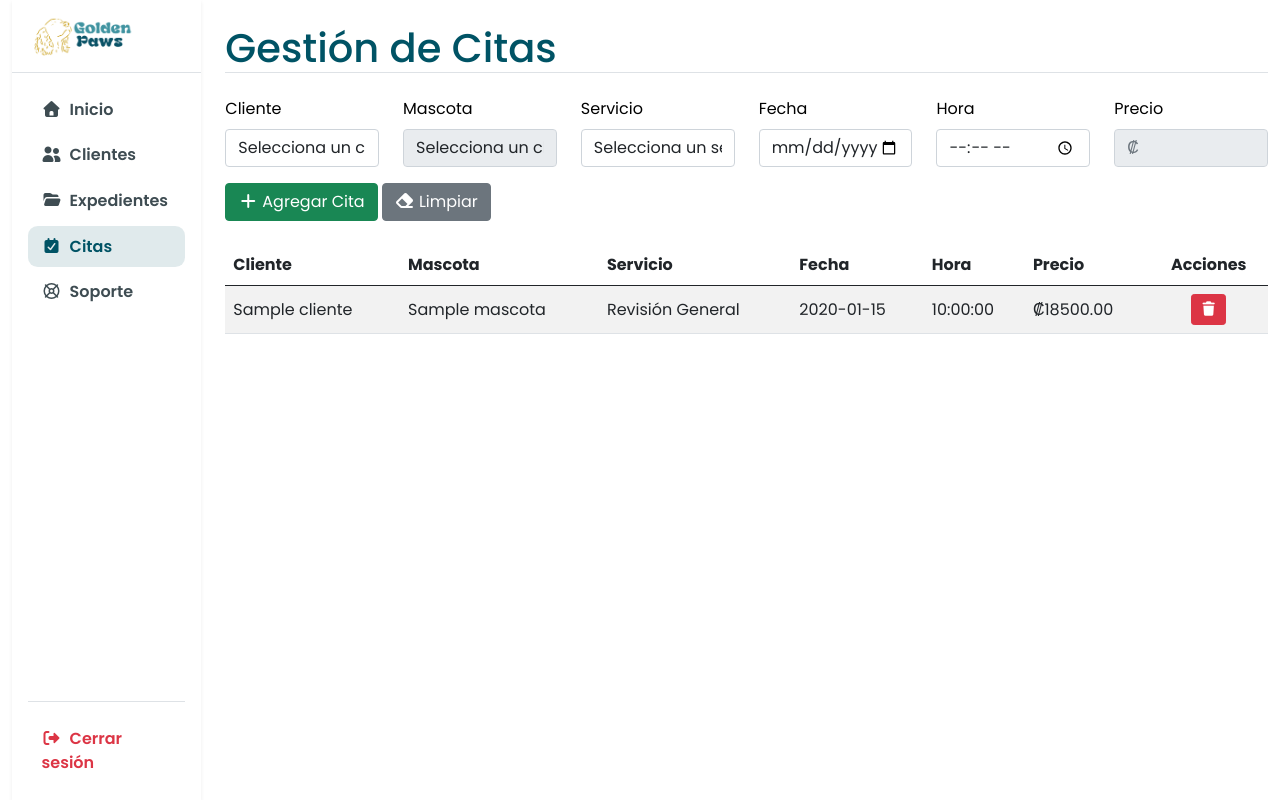
After one commit to susan0104/sc502-3c2025-grupo6, a PHP site: page /pages/citas/gestion-citas.php in a window 1280 px wide. The commit adds this page. Run offline with PHP 8.4, Linux system fonts and the light colour scheme; the visitor is signed in with stand-in values (Sample User, id 1); data comes from the database, SQL or seed files in the repository; tables that the repository leaves empty or names only in its code hold one stand-in row (values such as "Sample post"); some libraries are stand-ins or nearby versions.

Commit message:
Squashed commit of the following:
commit 2baa3a00a36eada95d4c69ad15f983ca37b41c33
Author: Susan Benavides <81941175+susan0104@users.noreply.github.com>
Date:   Thu Dec 11 16:57:17 2025 -0600

    Squashed commit of the following:

    commit a53ccf169041e21b4a48b44bda3d0405904793b3
    Merge: e7bafe6 b7a0350
    Author: Susan Benavides <81941175+susan0104@users.noreply.github.com>
    Date:   Thu Dec 11 12:32:09 2025 -0600

        Merge pull request #8 from susan0104/feature-matias-GestionCitas

        Ajustes matias gestion citas

    commit b7a0350ce30b0cfd141692b65e5a0564c53417ef
    Merge: 842362e e7bafe6
    Author: Mat_dweb <110640534+Matdweb@users.noreply.github.com>
    Date:   Thu Dec 11 00:52:36 2025 -0600

        Merge branch 'main' into feature-matias-GestionCitas

    commit 842362e5c71b62c33b8dc7f311405f147b88f3b7
    Author: mat_dweb <mat.dweb28@gmail.com>
    Date:   Thu Dec 11 00:48:39 2025 -0600

        ajustes a modulo de citas para adpatacion con nueva base de datos

    commit 3a3eefe1601d0d80dc20cddff5bb16a20f05100e
    Author: mat_dweb <mat.dweb28@gmail.com>
    Date:   Thu Dec 11 00:48:19 2025 -0600

        nuevo diseño ajustado de base de datos

```diff
--- a/layout/aside-links.php
+++ b/layout/aside-links.php
@@ -20,14 +20,8 @@
         </li>
 
         <li class="nav-item">
-            <a class="nav-link <?= $paginaActiva === 'citas' ? 'active' : '' ?>" href="../gestion-citas.php">
+            <a class="nav-link <?= $paginaActiva === 'citas' ? 'active' : '' ?>" href="../citas/gestion-citas.php">
                 <i class="fa-solid fa-calendar-check me-2"></i>Citas
-            </a>
-        </li>
-
-        <li class="nav-item">
-            <a class="nav-link <?= $paginaActiva === 'reportes' ? 'active' : '' ?>" href="#">
-                <i class="fa-solid fa-chart-line me-2"></i>Reportes
             </a>
         </li>
 
--- /dev/null
+++ b/pages/citas/gestion-citas.js
@@ -0,0 +1,264 @@
+let citaAEditar = null;
+let citaPendienteEliminar = null;
+const btnAgregar = document.getElementById("btnAgregar");
+const modal = new bootstrap.Modal(document.getElementById("modalAdvertencia"));
+
+document.getElementById("btnAgregar").addEventListener("click", agregarCita);
+document
+  .getElementById("btnLimpiar")
+  .addEventListener("click", limpiarFormulario);
+document
+  .getElementById("btnConfirmarCancelacion")
+  .addEventListener("click", confirmarEliminacion);
+
+async function agregarCita() {
+  const cliente = document.getElementById("cliente").value.trim();
+  const mascota = document.getElementById("mascota").value.trim();
+  const servicio = document.getElementById("servicio").value.trim();
+  const fecha = document.getElementById("fecha").value;
+  const hora = document.getElementById("hora").value;
+  const precio = document.getElementById("precio").value;
+
+  const Toast = Swal.mixin({
+    toast: true,
+    position: "top-end",
+    showConfirmButton: false,
+    timer: 3000,
+    timerProgressBar: true,
+    background: "#fff",
+    color: "#000",
+    didOpen: (toast) => {
+      toast.addEventListener("mouseenter", Swal.stopTimer);
+      toast.addEventListener("mouseleave", Swal.resumeTimer);
+    },
+  });
+
+  if (!cliente || !mascota || !servicio || !fecha || !hora || !precio) {
+    Toast.fire({ icon: "warning", title: "Debe completar todos los campos" });
+    return;
+  }
+
+  if (citaAEditar) {
+    const formData = new FormData();
+    formData.append("id_cita", citaAEditar.id);
+    formData.append("cliente", cliente);
+    formData.append("mascota", mascota);
+    formData.append("servicio", servicio);
+    formData.append("fecha", fecha);
+    formData.append("hora", hora);
+    formData.append("estado", citaAEditar.estado);
+    formData.append("precio", precio);
+    citaAEditar = null;
+
+    try {
+      const response = await fetch("../../assets/php/citas/actualizar_cita.php", {
+        method: "POST",
+        body: formData,
+      });
+
+      if (!response.ok) {
+        Toast.fire({ icon: "error", title: "Error de conexión" });
+        return;
+      }
+
+      const data = await response.json();
+
+      if (data.length === 0) {
+        Toast.fire({
+          icon: "success",
+          title: "Cita actualizada correctamente",
+        });
+        limpiarFormulario();
+      } else {
+        Swal.fire({
+          icon: "error",
+          title: "Error al actualizar cita",
+          text: data.join("\n"),
+        });
+      }
+    } catch (error) {
+      Toast.fire({ icon: "error", title: "Error en la solicitud" });
+    }
+
+    btnAgregar.innerHTML = '<i class="fa-solid fa-plus me-1"></i>Agregar Cita';
+  } else {
+    const formData = new FormData();
+    formData.append("cliente", cliente);
+    formData.append("mascota", mascota);
+    formData.append("servicio", servicio);
+    formData.append("fecha", fecha);
+    formData.append("hora", hora);
+    formData.append("precio", precio);
+
+    try {
+      const response = await fetch("../../assets/php/citas/agregar_cita.php", {
+        method: "POST",
+        body: formData,
+      });
+
+      if (!response.ok) {
+        Toast.fire({ icon: "error", title: "Error de conexión" });
+        return;
+      }
+
+      const data = await response.json();
+
+      if (data.length === 0) {
+        Toast.fire({ icon: "success", title: "Cita agregada correctamente" });
+        limpiarFormulario();
+      } else {
+        Swal.fire({
+          icon: "error",
+          title: "Error al agregar cita",
+          text: data.join("\n"),
+        });
+      }
+    } catch (error) {
+      console.log(error);
+      Toast.fire({ icon: "error", title: "Error en la solicitud" });
+    }
+  }
+}
+
+function limpiarFormulario() {
+  window.location.href = "gestion-citas.php";
+  document.getElementById("cliente").value = "";
+  document.getElementById("mascota").value = "";
+  document.getElementById("servicio").value = "";
+  document.getElementById("fecha").value = "";
+  document.getElementById("hora").value = "";
+  document.getElementById("precio").value = "";
+  citaAEditar = null;
+  btnAgregar.innerHTML = '<i class="fa-solid fa-plus me-1"></i>Agregar Cita';
+}
+
+async function editarCita(id) {
+  btnAgregar.innerHTML = '<i class="fa-solid fa-pencil me-1"></i>Editar Cita';
+
+  try {
+    const formData = new FormData();
+    formData.append("id_cita", id);
+
+    const response = await fetch("../../assets/php/citas/obtener_cita.php", {
+      method: "POST",
+      body: formData,
+    });
+
+    if (!response.ok) {
+      Swal.fire({ icon: "error", title: "Error de conexión" });
+      return;
+    }
+
+    const data = await response.json();
+
+    if (data.errors) {
+      Swal.fire({
+        icon: "error",
+        title: "Error",
+        text: data.errors.join("\n"),
+      });
+      return;
+    }
+
+    const cita = data.cita;
+
+    document.getElementById("cliente").value = cita.cliente;
+    document.getElementById("cliente").disabled = true;
+    document.getElementById("mascota").value = cita.mascota;
+    document.getElementById("servicio").value = cita.servicio;
+    document.getElementById("fecha").value = cita.fecha;
+    document.getElementById("hora").value = cita.hora;
+    document.getElementById("precio").value = cita.precio;
+
+    citaAEditar = { id: id, ...cita };
+  } catch (error) {
+    console.log(error);
+    Swal.fire({ icon: "error", title: "Error en la solicitud" });
+  }
+}
+
+async function eliminarCita(id, fecha) {
+  const hoy = new Date().toISOString().split("T")[0];
+
+  if (fecha === hoy) {
+    citaPendienteEliminar = id;
+    modal.show();
+    return;
+  }
+
+  try {
+    const formData = new FormData();
+    formData.append("id_cita", id);
+
+    const response = await fetch("../../assets/php/citas/eliminar_cita.php", {
+      method: "POST",
+      body: formData,
+    });
+
+    if (!response.ok) {
+      Swal.fire({ icon: "error", title: "Error de conexión" });
+      return;
+    }
+
+    const data = await response.json();
+
+    if (data.length === 0) {
+      Swal.fire({ icon: "success", title: "Cita eliminada correctamente" });
+      limpiarFormulario();
+    } else {
+      Swal.fire({
+        icon: "error",
+        title: "Error al eliminar cita",
+        text: data.join("\n"),
+      });
+    }
+  } catch (error) {
+    Swal.fire({ icon: "error", title: "Error en la solicitud" });
+  }
+}
+
+async function confirmarEliminacion() {
+  if (citaPendienteEliminar !== null) {
+    const id = citaPendienteEliminar;
+    citaPendienteEliminar = null;
+    modal.hide();
+
+    try {
+      const formData = new FormData();
+      formData.append("id_cita", id);
+
+      const response = await fetch("../../assets/php/citas/eliminar_cita.php", {
+        method: "POST",
+        body: formData,
+      });
+
+      if (!response.ok) {
+        Swal.fire({ icon: "error", title: "Error de conexión" });
+        return;
+      }
+
+      const data = await response.json();
+
+      if (data.length === 0) {
+        Swal.fire({ icon: "success", title: "Cita eliminada correctamente" });
+        limpiarFormulario();
+      } else {
+        Swal.fire({
+          icon: "error",
+          title: "Error al eliminar cita",
+          text: data.join("\n"),
+        });
+      }
+    } catch (error) {
+      Swal.fire({ icon: "error", title: "Error en la solicitud" });
+    }
+  }
+}
+
+const selectServicio = document.getElementById("servicio");
+const inputPrecio = document.getElementById("precio");
+
+selectServicio.addEventListener("change", function () {
+  const precio = this.options[this.selectedIndex].getAttribute("data-precio");
+  inputPrecio.value = precio;
+});
--- /dev/null
+++ b/pages/citas/gestion-citas.php
@@ -0,0 +1,236 @@
+<?php
+session_start();
+if (!isset($_SESSION['id'])) {
+    header("Location: ../../index.php");
+    exit();
+}
+ini_set('display_errors', 1);
+ini_set('display_startup_errors', 1);
+error_reporting(E_ALL);
+
+include '../../assets/php/conexionBD.php';
+
+$mysqli = abrirConexion();
+
+$servicios = $mysqli->query("SELECT Servicio_Id, Nombre, Precio FROM Servicio");
+$citas = $mysqli->query(
+  "SELECT
+     c.Cita_Id,
+     c.Mascota_Id,
+     c.Servicio_Id,
+     DATE(c.Fecha) AS fecha,
+     TIME(c.Fecha) AS hora,
+     s.Nombre AS servicio,
+     s.Precio AS precio,
+     m.Nombre AS mascota,
+     cl.Nombre AS cliente,
+     u.Nombre AS empleado
+   FROM Citas c
+   LEFT JOIN Mascota m ON c.Mascota_Id = m.Mascota_Id
+   LEFT JOIN Cliente cl ON m.Cliente_Id = cl.Cliente_Id
+   LEFT JOIN Servicio s ON c.Servicio_Id = s.Servicio_Id
+   LEFT JOIN Usuario u ON c.Usuario_Id = u.Usuario_Id
+   ORDER BY c.Fecha DESC"
+);
+
+$clientes = $mysqli->query("SELECT Cliente_Id, Nombre FROM Cliente ORDER BY Nombre");
+$clienteSeleccionado = isset($_GET['cliente']) ? intval($_GET['cliente']) : 0;
+
+function obtenerMascotasCliente($clienteId, $mysqli)
+{
+  if (empty($clienteId)) {
+    return null;
+  }
+  $query = "SELECT Mascota_Id, Nombre FROM Mascota WHERE Cliente_Id = ?";
+  $stmt = $mysqli->prepare($query);
+  $stmt->bind_param('i', $clienteId);
+  $stmt->execute();
+  return $stmt->get_result();
+}
+$paginaActiva = 'citas';
+?>
+
+<!DOCTYPE html>
+<html lang="es">
+
+<head>
+  <meta charset="UTF-8" />
+  <meta name="viewport" content="width=device-width, initial-scale=1.0" />
+  <title>Gestión de Citas | Veterinaria Golden Paws</title>
+  <link rel="icon" type="image/x-icon" href="../favicon.ico" />
+  <!-- Google Fonts -->
+  <link rel="stylesheet"
+    href="https://fonts.googleapis.com/css2?family=Poppins:wght@300;400;500;600;700&display=swap" />
+  <!-- Bootstrap -->
+  <link href="https://cdn.jsdelivr.net/npm/bootstrap@5.0.2/dist/css/bootstrap.min.css" rel="stylesheet" />
+  <!-- Font Awesome -->
+  <link rel="stylesheet" href="https://cdnjs.cloudflare.com/ajax/libs/font-awesome/7.0.1/css/all.min.css" />
+  <link rel="stylesheet" href="../../assets/css/style-layout.css" />
+</head>
+
+<body>
+  <div class="container-fluid">
+    <div class="row">
+      <?php include("../../layout/aside.php"); ?>
+      <div class="col-12 col-lg-9 col-xl-10 py-4">
+        <h1 class="mb-4 border-bottom">Gestión de Citas</h1>
+
+        <div class="row">
+          <div class="col-md-2 col-12 mb-3">
+            <label class="form-label">Cliente</label>
+            <select id="cliente" class="form-control"
+              onchange="window.location.href='gestion-citas.php?cliente=' + encodeURIComponent(this.value);">
+              <option value="" disabled <?= ($clienteSeleccionado == 0) ? 'selected' : '' ?>>
+                Selecciona un cliente
+              </option>
+              <?php
+              $clientes->data_seek(0);
+              while ($fila = $clientes->fetch_assoc()):
+                $idCliente = intval($fila['Cliente_Id']);
+                $nombreCliente = htmlspecialchars($fila['Nombre']);
+                ?>
+                <option value="<?= $idCliente ?>" <?= ($clienteSeleccionado === $idCliente) ? 'selected' : '' ?>>
+                  <?= $nombreCliente ?>
+                </option>
+              <?php endwhile; ?>
+            </select>
+          </div>
+
+          <div class="col-md-2 col-12 mb-3">
+            <label class="form-label">Mascota</label>
+            <?php if ($clienteSeleccionado === 0): ?>
+              <input type="text" id="mascota" class="form-control" value="Selecciona un cliente" disabled />
+            <?php else: ?>
+              <select id="mascota" class="form-control">
+                <option value="" disabled selected>
+                  Selecciona una mascota
+                </option>
+                <?php
+                $mascotas = obtenerMascotasCliente($clienteSeleccionado, $mysqli);
+                if ($mascotas && $mascotas->num_rows > 0):
+                  while ($mascota = $mascotas->fetch_assoc()):
+                    ?>
+                    <option value="<?= htmlspecialchars($mascota['Mascota_Id']) ?>">
+                      <?= htmlspecialchars($mascota['Nombre']) ?>
+                    </option>
+                    <?php
+                  endwhile;
+                else:
+                  ?>
+                  <option disabled>No hay mascotas para este cliente</option>
+                <?php endif; ?>
+              </select>
+            <?php endif; ?>
+          </div>
+
+          <div class="col-md-2 col-12 mb-3">
+            <label class="form-label">Servicio</label>
+            <select id="servicio" class="form-control">
+              <option value="" disabled selected>
+                Selecciona un servicio
+              </option>
+              <?php while ($fila = $servicios->fetch_assoc()): ?>
+                <option value="<?php echo intval($fila['Servicio_Id']); ?>"
+                  data-precio="<?= htmlspecialchars($fila['Precio']) ?>">
+                  <?= htmlspecialchars($fila['Nombre']) ?>
+                </option>
+              <?php endwhile; ?>
+            </select>
+          </div>
+
+          <div class="col-md-2 col-12 mb-3">
+            <label class="form-label">Fecha</label>
+            <input type="date" id="fecha" class="form-control" />
+          </div>
+
+          <div class="col-md-2 col-12 mb-3">
+            <label class="form-label">Hora</label>
+            <input type="time" id="hora" class="form-control" />
+          </div>
+
+          <div class="col-md-2 col-12 mb-3">
+            <label class="form-label">Precio</label>
+            <input type="number" id="precio" class="form-control" placeholder="₡" value="" readonly />
+          </div>
+        </div>
+
+        <div class="mb-4">
+          <button class="btn btn-success" id="btnAgregar">
+            <i class="fa-solid fa-plus me-1"></i>Agregar Cita
+          </button>
+          <button class="btn btn-secondary" id="btnLimpiar">
+            <i class="fa-solid fa-eraser me-1"></i>Limpiar
+          </button>
+        </div>
+
+        <div class="table-responsive mt-4">
+          <table class="table table-striped table-hover align-middle" id="tablaCitas">
+            <thead>
+              <tr>
+                <th>Cliente</th>
+                <th>Mascota</th>
+                <th>Servicio</th>
+                <th>Fecha</th>
+                <th>Hora</th>
+                <th>Precio</th>
+                <th class="text-center">Acciones</th>
+              </tr>
+            </thead>
+            <tbody>
+              <?php while ($fila = $citas->fetch_assoc()): ?>
+                <tr>
+                  <td><?php echo htmlspecialchars($fila["cliente"]) ?></td>
+                  <td><?php echo htmlspecialchars($fila["mascota"]) ?></td>
+                  <td><?php echo htmlspecialchars($fila["servicio"]) ?></td>
+                  <td><?php echo htmlspecialchars($fila["fecha"]) ?></td>
+                  <td><?php echo htmlspecialchars($fila["hora"]) ?></td>
+                  <td>₡<?php echo htmlspecialchars($fila["precio"]) ?></td>
+                  <td class="text-center">
+                    <button class="btn btn-danger btn-sm"
+                      onclick="eliminarCita(<?= intval($fila['Cita_Id']) ?>, '<?= htmlspecialchars($fila['fecha']) ?>')">
+                      <i class="fa-solid fa-trash"></i>
+                    </button>
+                  </td>
+                </tr>
+              <?php endwhile; ?>
+              <?php cerrarConexion($mysqli); ?>
+            </tbody>
+          </table>
+        </div>
+      </div>
+    </div>
+  </div>
+
+  <div class="modal fade" id="modalAdvertencia" tabindex="-1" aria-hidden="true">
+    <div class="modal-dialog">
+      <div class="modal-content">
+        <div class="modal-header">
+          <h5 class="modal-title text-warning">
+            <i class="fa-solid fa-triangle-exclamation me-2"></i>Advertencia
+          </h5>
+          <button type="button" class="btn-close" data-bs-dismiss="modal" aria-label="Cerrar"></button>
+        </div>
+        <div class="modal-body">
+          <p>
+            ⚠️ Al cancelar la cita el mismo día, recuerde al usuario que se le cobrará el
+            <strong>50% del valor</strong> de la cita.
+          </p>
+        </div>
+        <div class="modal-footer">
+          <button type="button" class="btn btn-secondary" data-bs-dismiss="modal">
+            Cerrar
+          </button>
+          <button type="button" class="btn btn-danger" id="btnConfirmarCancelacion">
+            Cancelar igualmente
+          </button>
+        </div>
+      </div>
+    </div>
+  </div>
+
+  <script src="https://cdn.jsdelivr.net/npm/bootstrap@5.0.2/dist/js/bootstrap.bundle.min.js"></script>
+  <script src="https://cdn.jsdelivr.net/npm/sweetalert2@11"></script>
+  <script src="./gestion-citas.js"></script>
+</body>
+
+</html>
```
Also changed, not shown: assets/php/citas/eliminar_cita.php (+25 -12 lines), pages/cliente/crear-cliente.js (+44 -0 lines), pages/cliente/editar-cliente.js (+44 -0 lines), pages/mascota/agregar-mascota.js (+56 -0 lines), pages/mascota/editar-mascota.js (+52 -6 lines).
